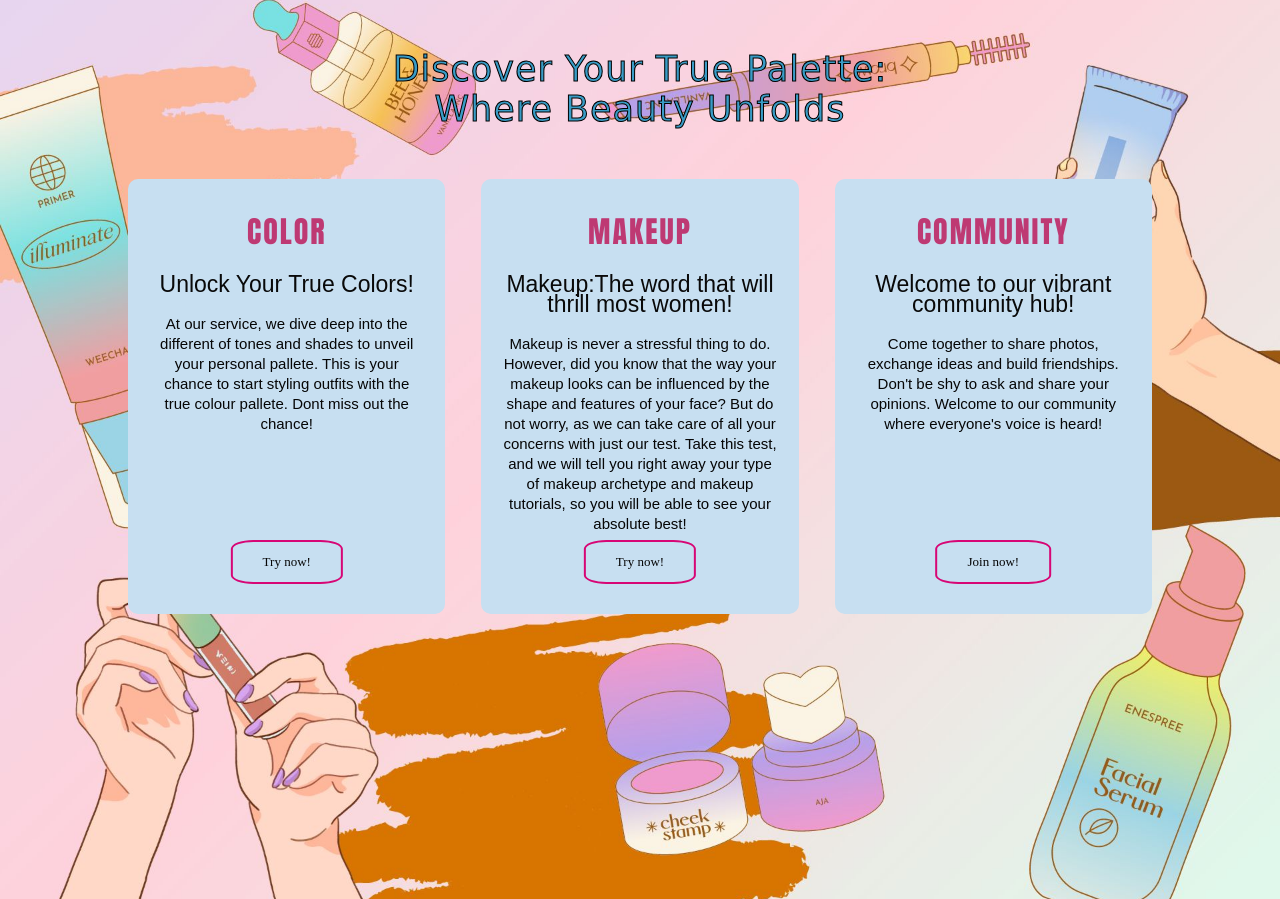
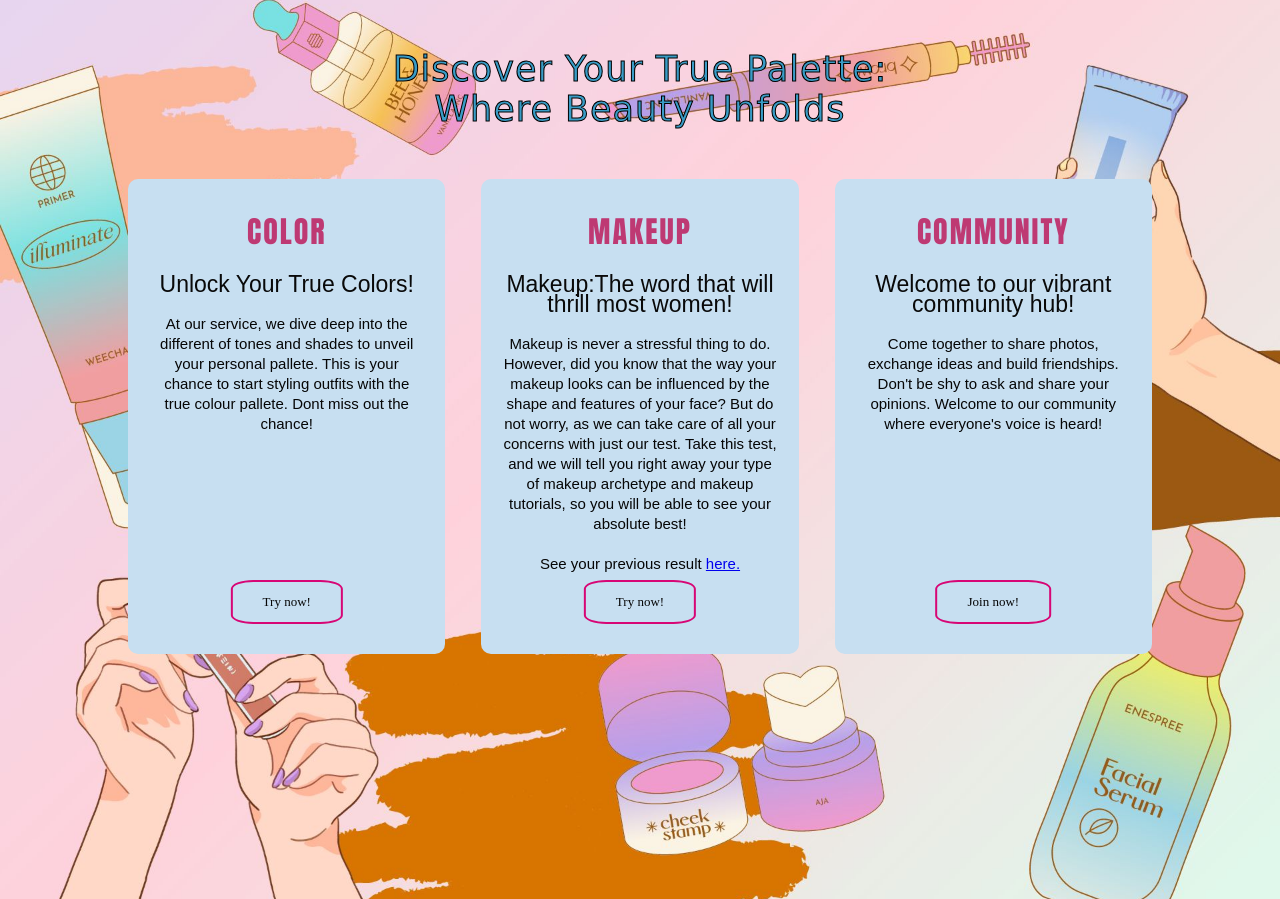
Before and after one commit to afiqahaunie/ColorMakeupAnalysis, a Flask app: page / in a window 1280 px wide. Shown: the part 92-991 px from the top of the page. Run offline with Flask 3, Linux system fonts and the light colour scheme.

Commit message:
correction on some path

```diff
--- a/website/auth.py
+++ b/website/auth.py
@@ -103,7 +103,7 @@ def test_result():
     # Render a template with the result
     return render_template('views.test_result.html', user=current_user)
 
-@auth.route('/previous_result/<int:username>', methods=['GET'])
+@auth.route('/previous_result/<username>', methods=['GET'])
 @login_required
 def previous_result(username):
     user = User.query.filter_by(username=username).first()
--- a/website/templates/home.html
+++ b/website/templates/home.html
@@ -13,7 +13,9 @@
            <div class="segment-desc">
                <h2>MAKEUP</h2>
                <h3>Makeup:The word that will thrill most women!</h3>
-               <p>Makeup is never a stressful thing to do. However, did you know that the way your makeup looks can be influenced by the shape and features of your face? But do not worry, as we can take care of all your concerns with just our test. Take this test, and we will tell you right away your type of makeup archetype and makeup tutorials, so you will be able to see your absolute best!</p>
+               <p>Makeup is never a stressful thing to do. However, did you know that the way your makeup looks can be influenced by the shape and features of your face?
+                But do not worry, as we can take care of all your concerns with just our test. Take this test, and we will tell you right away your type of makeup archetype and makeup tutorials, so you will be able to see your absolute best!</p>
+                <p>See your previous result <a href="{{url_for('auth.previous_result', username=current_user.username)}}">here.</a></p>
                <a href="makeup" class="try-button">Try now!</a>
            </div>
            <div class="segment-desc">
--- a/website/templates/makeup_page.html
+++ b/website/templates/makeup_page.html
@@ -28,7 +28,7 @@
     <section class="test-segment">
         <h1>Let's get started with us!</h1>
         <p>Answer all the questions and let us tell you your visual weight so you can know your makeup style!</p>
-        <form action="{{ url_for('views.test_result') }}" method="post" onsubmit="return validateForm()">
+        <form action="{{ url_for('auth.test_result') }}" method="post" onsubmit="return validateForm()">
             <div class="test-question-container">
                 <h2 class="question">How do your eyes looks like?</h2>
                 <div class="image-answer-container">
```
Also changed, not shown: instance/database.db.
